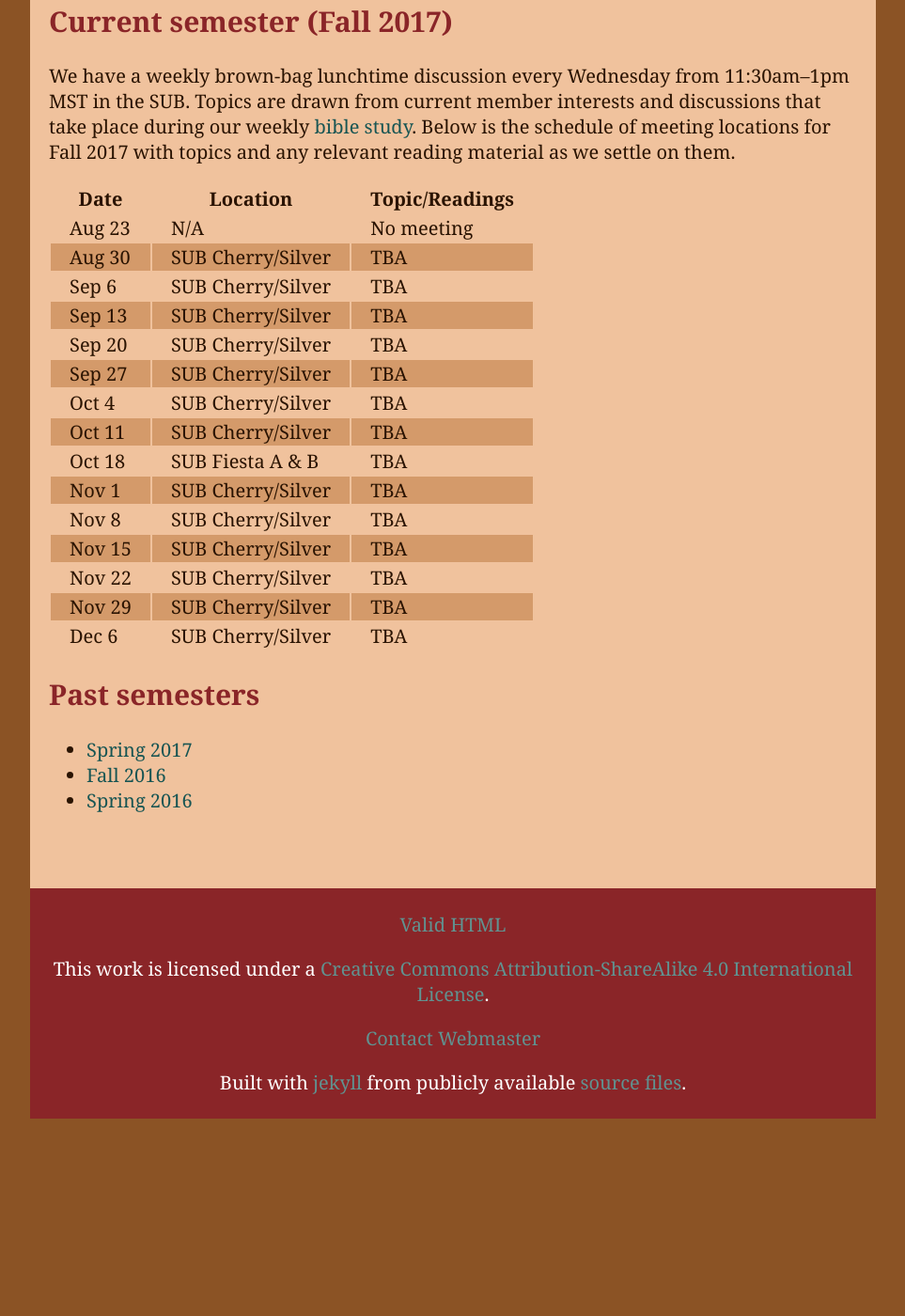
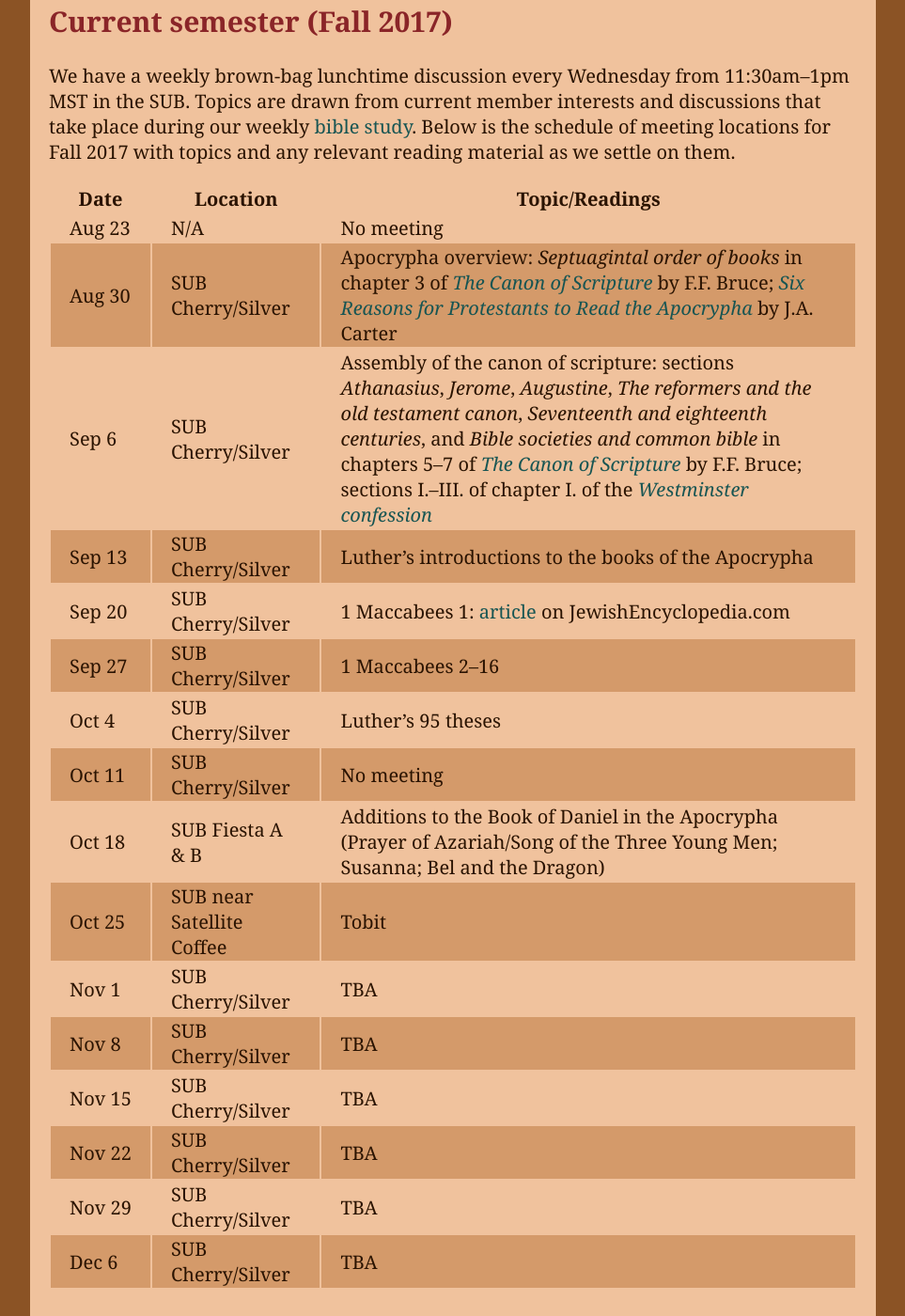
Before and after one commit to jarthurgross/gcf-website, a Jekyll site: the page built from lunchbox_theology/index.md, in a window 1280 px wide and 1400 px high, scrolled down 524 px. Shown: the whole window at 94% size, without its empty margins (158-1121 px from the left). Built offline with Jekyll 4.4.1, drawn with Linux system fonts in a browser that asks for light colours; Markdown is read by kramdown in place of the engine named in the settings; before the commit the page ends 1734 px from its top, so only the background shows below that.

Commit message:
Update 2017 fall schedules

```diff
--- a/lunchbox_theology/index.md
+++ b/lunchbox_theology/index.md
@@ -21,14 +21,15 @@ reading material as we settle on them.
 | Date        | Location          | Topic/Readings |
 | ----------- | ----------------- | -------------- |
 | Aug&nbsp;23 | N/A               | No meeting     |
-| Aug&nbsp;30 | SUB Cherry/Silver | TBA            |
-| Sep&nbsp;6  | SUB Cherry/Silver | TBA            |
-| Sep&nbsp;13 | SUB Cherry/Silver | TBA            |
-| Sep&nbsp;20 | SUB Cherry/Silver | TBA            |
-| Sep&nbsp;27 | SUB Cherry/Silver | TBA            |
-| Oct&nbsp;4  | SUB Cherry/Silver | TBA            |
-| Oct&nbsp;11 | SUB Cherry/Silver | TBA            |
-| Oct&nbsp;18 | SUB Fiesta A & B  | TBA            |
+| Aug&nbsp;30 | SUB Cherry/Silver | Apocrypha overview: *Septuagintal order of books* in chapter 3 of [*The Canon of Scripture*][canscr] by F.F. Bruce; [*Six Reasons for Protestants to Read the Apocrypha*][sixreas] by J.A. Carter |
+| Sep&nbsp;6  | SUB Cherry/Silver | Assembly of the canon of scripture: sections *Athanasius*, *Jerome*, *Augustine*, *The reformers and the old testament canon*, *Seventeenth and eighteenth centuries*, and *Bible societies and common bible* in chapters 5--7 of [*The Canon of Scripture*][canscr] by F.F. Bruce; sections I.--III. of chapter I. of the [*Westminster confession*][westconf] |
+| Sep&nbsp;13 | SUB Cherry/Silver | Luther's introductions to the books of the Apocrypha |
+| Sep&nbsp;20 | SUB Cherry/Silver | 1 Maccabees 1: [article][1maccjewenc] on JewishEncyclopedia.com |
+| Sep&nbsp;27 | SUB Cherry/Silver | 1 Maccabees 2--16 |
+| Oct&nbsp;4  | SUB Cherry/Silver | Luther's 95 theses |
+| Oct&nbsp;11 | SUB Cherry/Silver | No meeting     |
+| Oct&nbsp;18 | SUB Fiesta A & B  | Additions to the Book of Daniel in the Apocrypha (Prayer of Azariah/Song of the Three Young Men; Susanna; Bel and the Dragon) |
+| Oct&nbsp;25 | SUB near Satellite Coffee  | Tobit |
 | Nov&nbsp;1  | SUB Cherry/Silver | TBA            |
 | Nov&nbsp;8  | SUB Cherry/Silver | TBA            |
 | Nov&nbsp;15 | SUB Cherry/Silver | TBA            |
```
Also changed, not shown: other parts of lunchbox_theology/index.md (+4 -0 lines), bible_study/index.md (+17 -17 lines).
